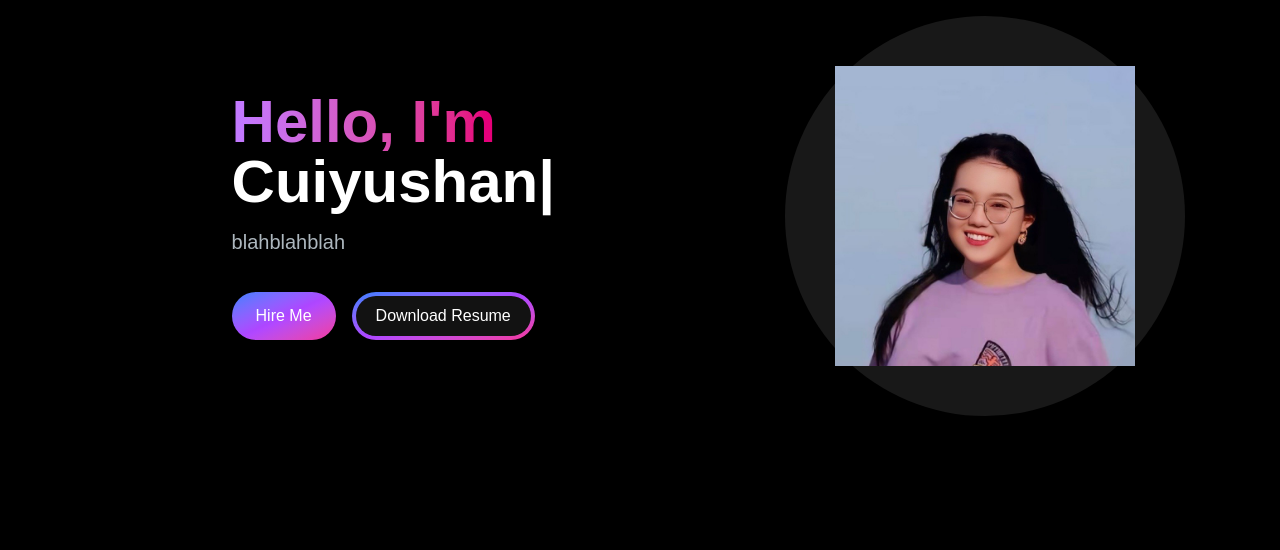
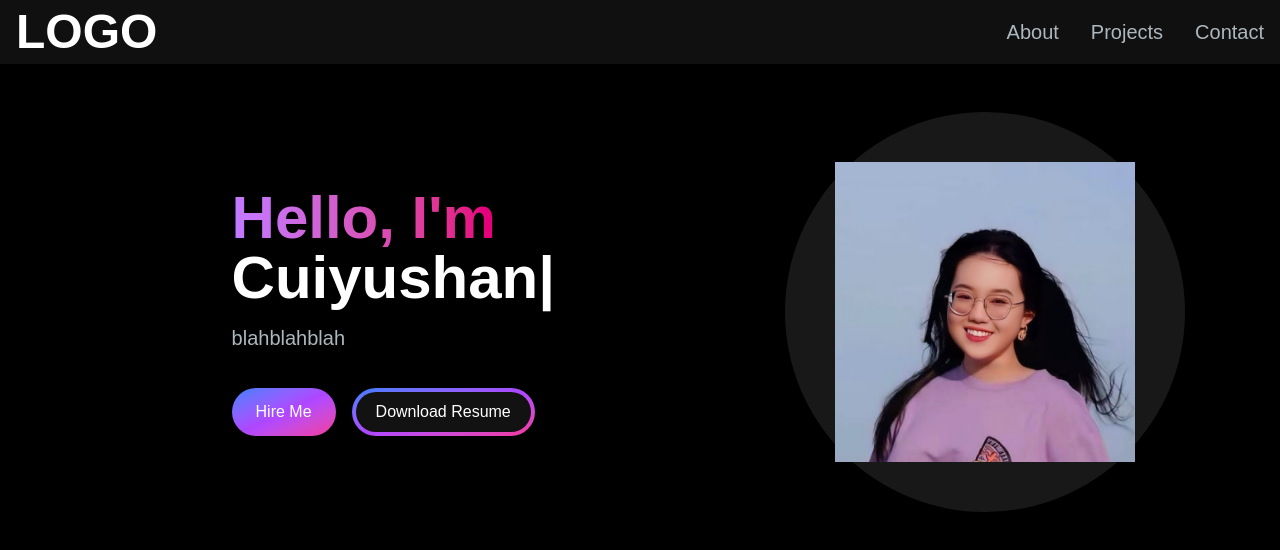
Before and after one commit to Cuiyushan-Ni/portfolio-website, a Next.js app: page / in a window 1280 px wide. Shown: the top 550 px of the page. Built offline with nearby package versions, Linux system fonts and the light colour scheme.

Commit message:
Navbar and mobile menu

```diff
--- a/package.json
+++ b/package.json
@@ -9,6 +9,7 @@
     "lint": "next lint"
   },
   "dependencies": {
+    "@heroicons/react": "^2.2.0",
     "next": "15.4.5",
     "react": "19.1.0",
     "react-dom": "19.1.0",
--- /dev/null
+++ b/src/app/components/MenuOverlay.jsx
@@ -0,0 +1,16 @@
+import React from 'react'
+import NavLink from "./NavLink";
+
+const MenuOverlay = ({ links }) => {
+  return (
+    <ul className="flex flex-col py-4 items-center">
+        {links.map((link, index) => (
+            <li key={index}>
+                <NavLink href={link.path} title={link.title} />
+            </li>
+        ))}
+    </ul>
+  )
+}
+
+export default MenuOverlay
--- /dev/null
+++ b/src/app/components/NavLink.jsx
@@ -0,0 +1,11 @@
+import Link from "next/link";
+
+const NavLink = ({ href, title }) => {
+    return(
+        <Link href={href} className="block py-2 pl-3 pr-4 text-[#ADB7BE] sm:text-xl rounded md:p-0 hover:text-white">
+            {title}
+        </Link>
+    );
+};
+
+export default NavLink;
--- /dev/null
+++ b/src/app/components/Navbar.jsx
@@ -0,0 +1,62 @@
+"use client"
+import Link from "next/link";
+import React, { useState } from 'react';
+import NavLink from "./NavLink";
+import {Bars3Icon, XMarkIcon} from "@heroicons/react/24/solid";
+import MenuOverlay from "./MenuOverlay";
+
+const navLinks = [
+    {
+        title: "About",
+        path: "#about",
+    },
+    {
+        title: "Projects",
+        path: "#projects",
+    },
+    {
+        title: "Contact",
+        path: "#contact",
+    }
+]
+
+const Navbar = () => {
+  const [navbarOpen, setNavbarOpen] = useState(false);
+
+  return (
+    <nav className="fixed top-0 left-0 right-0 z-10 bg-[#121212]/90">
+        <div className="flex flex-wrap items-center justify-between mx-auto px-4 py-2">
+            <Link href={"/"} className="text-2xl md:text-5xl text-white font-semibold">
+                LOGO
+            </Link>
+            <div className="mobile-menu block md:hidden">
+                {
+                    !navbarOpen ?(
+                        <button onClick={() => setNavbarOpen(true)} className="flex items-center px-3 py-2 border rounded border-slate-200 text-slate-200 hover:text-white hover:border-white">
+                            <Bars3Icon className="h-5 w-5" />
+                        </button>
+                    ) : (
+                        <button onClick={() => setNavbarOpen(false)} className="flex items-center px-3 py-2 border rounded border-slate-200 text-slate-200 hover:text-white hover:border-white">
+                            <XMarkIcon className="h-5 w-5" />
+                        </button>
+                    )
+                }
+            </div>
+            <div className="menu !hidden md:!block md:w-auto" id="navbar">
+                <ul className="flex p-4 md:p-0 md:flex-row md:space-x-8 mt-0">
+                    {
+                        navLinks.map((link, index) => (
+                            <li key={index}>
+                                <NavLink href={link.path} title={link.title} />
+                            </li>
+                        ))
+                    }
+                </ul>
+            </div>
+        </div>
+        {navbarOpen ? <MenuOverlay links={navLinks}/> : null}
+    </nav>
+  )
+}
+
+export default Navbar
--- a/src/app/page.js
+++ b/src/app/page.js
@@ -2,11 +2,13 @@
 
 import Image from "next/image";
 import HeroSection from "./components/HeroSection"
+import Navbar from "./components/Navbar";
 
 export default function Home() {
   return (
     <main className="flex min-h-screen flex-col bg-black">
-      <div className="container mx-auto px-12 py-4">
+      <Navbar />
+      <div className="container mt-24 mx-auto px-12 py-4">
         <HeroSection />
       </div>
     </main>
```
Also changed, not shown: 1 other file (tests, documents, lock files or other folders).
